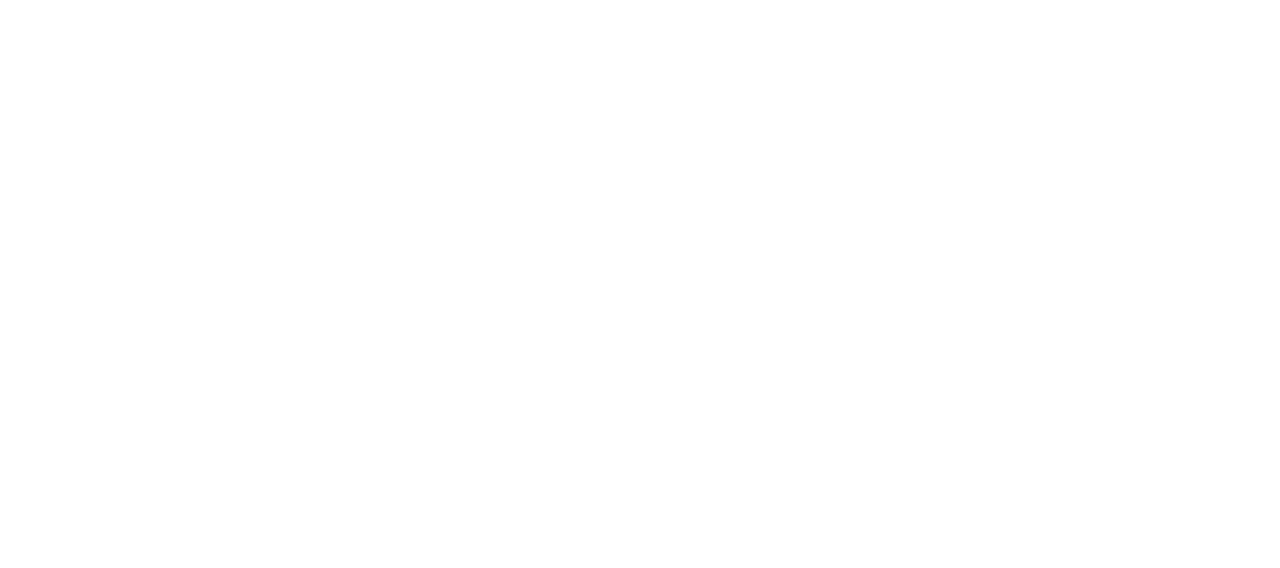
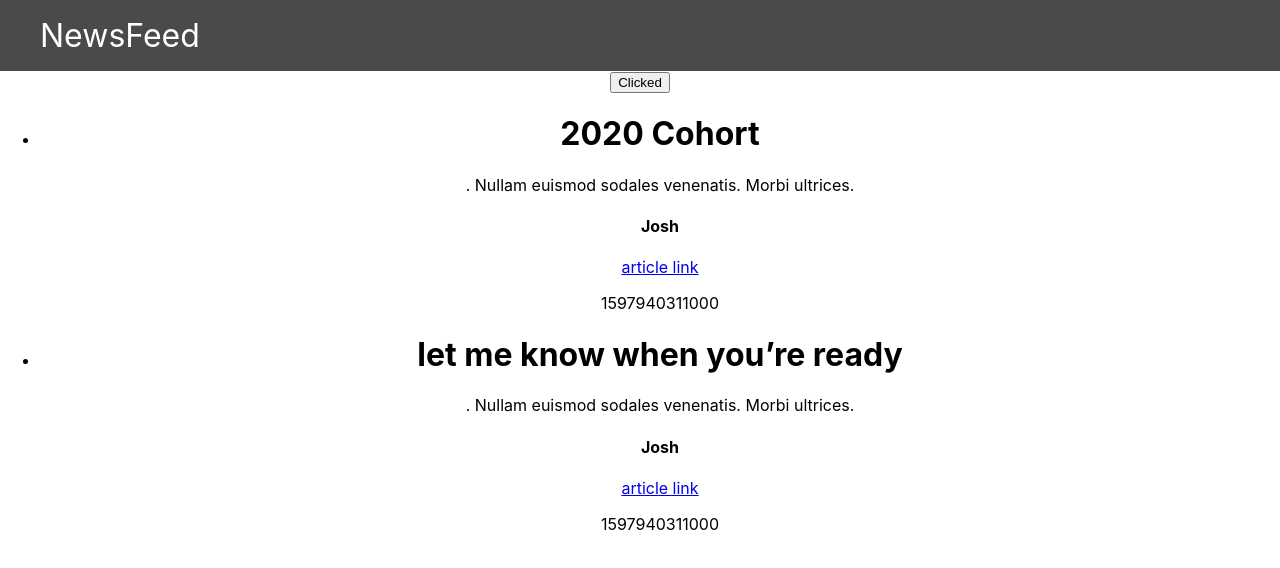
Before and after one commit to JoshuaJames-gif/newsfeed, a React (Create React App) app: page / in a window 1280 px wide. Shown: the top 568 px of the page. Built offline with nearby package versions, Linux system fonts and the light colour scheme.

Commit message:
Header.js

```diff
--- a/src/App.js
+++ /dev/null
@@ -1,12 +0,0 @@
-import React from 'react';
-import './App.css';
-
-function App() {
-  return (
-    <div className="App">
-
-    </div>
-  );
-}
-
-export default App;
--- a/src/App.css
+++ b/src/components/App.css
@@ -36,3 +36,17 @@
     transform: rotate(360deg);
   }
 }
+
+.nav {
+  width: 100%;
+  background: rgb(75, 74, 74);
+}
+
+.navbar {
+  display: flex;
+}
+.nav-item {
+  color: white;
+  list-style: none;
+  font-size: 2rem;
+}
--- /dev/null
+++ b/src/components/App.js
@@ -0,0 +1,52 @@
+import React from 'react';
+import './App.css';
+import  ArticleList  from './ArticleList'
+import Header from './Header';
+
+
+
+class App extends React.Component {
+
+state = {
+  isVisible: false,
+   articles: [{
+      title: "2020 Cohort",
+      description: ". Nullam euismod sodales venenatis. Morbi ultrices.",
+      author: "Josh",
+      created_at: Date.now(),
+      link: "https://www.bbc.co.uk/news/technology-53849920"
+    },
+    {
+      title: "let me know when you’re ready",
+      description: ". Nullam euismod sodales venenatis. Morbi ultrices.",
+      author: "Josh",
+      created_at: Date.now(),
+      link: "https://www.bbc.co.uk/news/education-49249684"
+    },
+  ]
+}
+
+toggleVisibility = (clickEven) => {
+  console.log('clicked')
+  this.setState((currentState) =>{
+    const newVisibility = !currentState.isVisible;
+    return {...currentState, isVisible: newVisibility }
+  })
+
+}
+
+
+  render() {
+    return (
+      <div className="App">
+        <Header />
+        <button onClick={this.toggleVisibility}>Clicked</button>
+          {this.state.isVisible ? <p>Hello</p> : null}
+        <ArticleList articles={this.state.articles} />
+      </div>
+    );
+
+  }
+}
+
+export default App;
--- /dev/null
+++ b/src/components/ArticleList.js
@@ -0,0 +1,23 @@
+import React from 'react'
+
+ const ArticleList = (props) => {
+   console.log(props)
+  return (
+      <ul>
+      {
+        props.articles.map((article) => {
+          return (
+          <li key={article.title}>
+            <h1>{article.title}</h1>
+            <p>{article.description}</p>
+            <h4>{article.author}</h4>
+            <a href={article.link}>article link</a>
+            <p>{article.created_at}</p>
+          </li>
+          )
+        })}
+     </ul>
+  )
+}
+
+export default ArticleList;
--- /dev/null
+++ b/src/components/Header.js
@@ -0,0 +1,16 @@
+import React from 'react'
+
+const Header = () => {
+  return (
+    <div>
+    <div className="nav">
+      <div className="navbar">
+        <ul className="nav-list">
+          <li className = "nav-item" > NewsFeed </li>
+        </ul>
+      </div>
+    </div>
+    </div>
+  )
+}
+export default Header
--- a/src/index.js
+++ b/src/index.js
@@ -1,7 +1,7 @@
 import React from 'react';
 import ReactDOM from 'react-dom';
 import './index.css';
-import App from './App';
+import App from './components/App';
 
 ReactDOM.render(
   <React.StrictMode>
```
